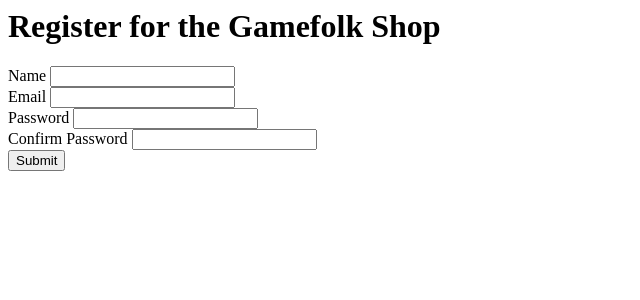
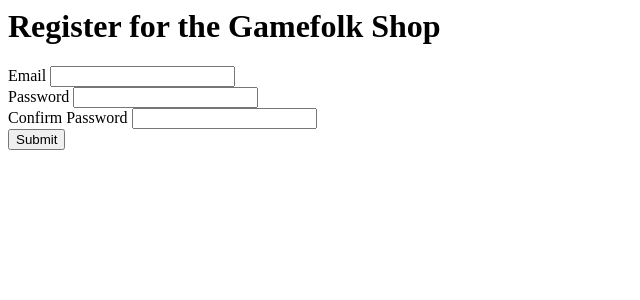
Before and after one commit to gamefolk/gamefolk.org, a Flask app: page /users/register in a window 1280 px wide. Shown: the top 300 px of the page, without its empty margins (0-640 px from the left). Run offline with Flask 2, Linux system fonts and the light colour scheme; some libraries are stand-ins or nearby versions.

Commit message:
remove name from registration

```diff
--- a/gamefolk_shop/templates/users/profile.html
+++ b/gamefolk_shop/templates/users/profile.html
@@ -1,6 +1,6 @@
 {% extends "base.html" %}
 
 {% block content %}
-<h1>Welcome, {{ user.name }}!</h1>
+<h1>Welcome to your profile!</h1>
 <form action="{{ url_for('users.logout') }}"><button type="submit">Logout</button></form>
 {% endblock %}
--- a/gamefolk_shop/templates/users/register.html
+++ b/gamefolk_shop/templates/users/register.html
@@ -6,7 +6,6 @@
   <h1>Register for the Gamefolk Shop</h1>
   <form method="POST" action="">
     {{ form.csrf_token }}
-    {{ render_field(form.name) }}
     {{ render_field(form.email) }}
     {{ render_field(form.password) }}
     {{ render_field(form.confirm) }}
--- a/gamefolk_shop/users/forms.py
+++ b/gamefolk_shop/users/forms.py
@@ -11,7 +11,6 @@ class LoginForm(Form):
 
 class RegisterForm(Form):
     """Form to register an account for the shop."""
-    name = TextField('Name', [Required()])
     email = TextField('Email', [Required(), Email()])
     password = PasswordField('Password', [Required()])
     confirm = PasswordField('Confirm Password', [
--- a/gamefolk_shop/users/models.py
+++ b/gamefolk_shop/users/models.py
@@ -6,12 +6,10 @@ from gamefolk_shop import db
 class User(UserMixin, db.Model):
     """A user of the shop."""
     id = db.Column(db.Integer, primary_key=True)        # pylint: disable=C0103
-    name = db.Column(db.String(80))
     email = db.Column(db.String(120), unique=True)
     _password_hash = db.Column(db.String(160))
 
-    def __init__(self, name, password, email):
-        self.name = name
+    def __init__(self, password, email):
         self.email = email
         self.set_password(password)
 
--- a/gamefolk_shop/users/views.py
+++ b/gamefolk_shop/users/views.py
@@ -29,8 +29,7 @@ def register():
     """New registration page."""
     form = RegisterForm(request.form)
     if form.validate_on_submit():
-        user = User(name=form.name.data, email=form.email.data, \
-            password=form.password.data)
+        user = User(email=form.email.data, password=form.password.data)
         db.session.add(user)
         db.session.commit()
 
@@ -49,7 +48,7 @@ def login():
         user = User.query.filter_by(email=form.email.data).first()
         if user and user.check_password(form.password.data):
             login_user(user)
-            flash('Successfully logged in as %s.' % user.name)
+            flash('Successfully logged in.')
             return redirect(request.args.get('next') or \
                 url_for('users.profile'))
         flash('Incorrect email or password.', 'error-message')
```
